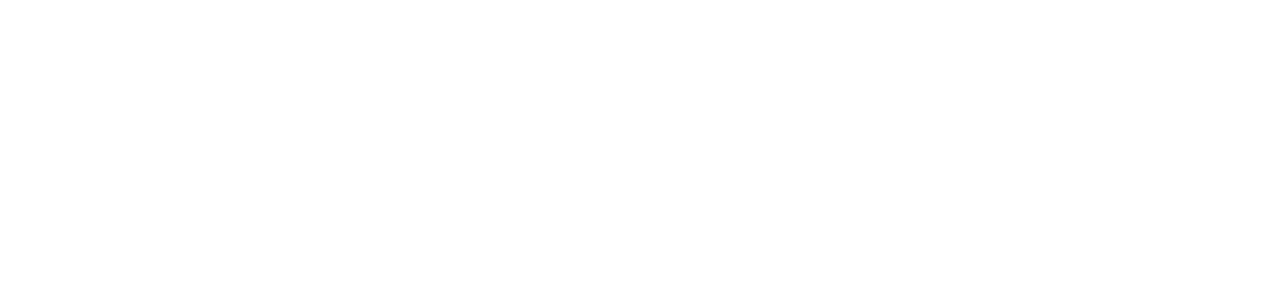
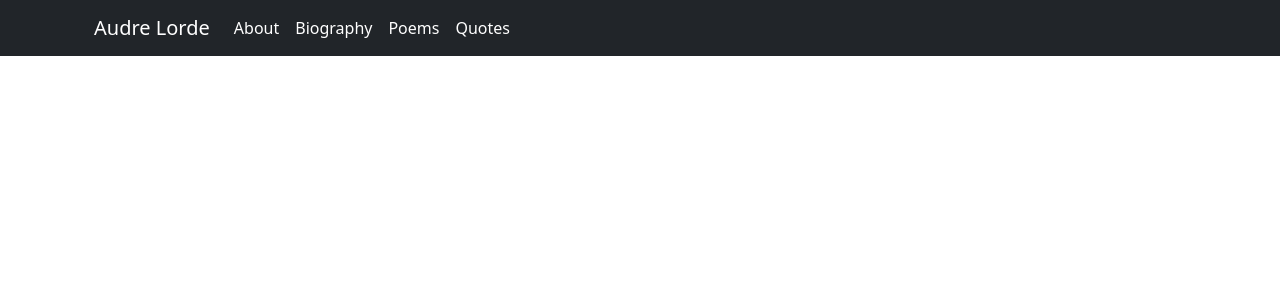
Before and after one commit to AndreasLc1103/DigitalHumanities101Final, a React (Create React App) app: page /quotes in a window 1280 px wide. Shown: the top 300 px of the page. Built offline with nearby package versions, Linux system fonts and the light colour scheme.

Commit message:
finalizedabout page and added buttons

```diff
--- a/src/Components/AudreNav.jsx
+++ b/src/Components/AudreNav.jsx
@@ -13,6 +13,14 @@ const AudreNav = () => {
             <NavLink active href="biography">Biography</NavLink>
           </NavItem>
           <NavItem>
+            <NavLink active href="poems">
+              Poems
+            </NavLink>
+          </NavItem>
+          <NavItem>
+            <NavLink active href="quotes">
+              Quotes
+            </NavLink>
           </NavItem>
         </Nav>
       </Navbar>
--- a/src/Components/PoemViewer/PoemCard.jsx
+++ b/src/Components/PoemViewer/PoemCard.jsx
@@ -1,4 +1,4 @@
-import { Card, CardTitle, CardSubtitle, CardBody, Button, Container, Row, Col } from "reactstrap";
+import { Card, CardTitle, Button, Container, Row, Col } from "reactstrap";
 /**
  * PoemCard is a display component used to display the basic information surrounding
  * a specific poem.
--- a/src/Components/PoemViewer/PoemPageView.jsx
+++ b/src/Components/PoemViewer/PoemPageView.jsx
@@ -15,6 +15,7 @@ import PoemCard from "./PoemCard";
 const PoemPageView = ({ PoemData }) => {
   return (
     <div>
+
       <Container fluid>
         <Col>
           <ListGroup>
--- a/src/Components/data/Poems.json
+++ b/src/Components/data/Poems.json
@@ -23,4 +23,8 @@
             "date": ""
         }
     ]
+
+    , "quotes" : [
+
+    ]
 }
--- a/src/Pages/BioPage/BioPage.jsx
+++ b/src/Pages/BioPage/BioPage.jsx
@@ -45,8 +45,7 @@ const BioPage = () => {
                         </p>
                     </Col>
                     <Col>
-                        <Card>
-                            <CardImg alt="A black and white photo of Audre Lorde" src={LordeBioPage}></CardImg></Card>
+                        <img src={LordeBioPage} style={{ width: "60%" }} alt="A black and white photo of Audre Lorde" />
 
                     </Col>
                 </Row>
--- a/src/Pages/SplashPage/SpashPage.jsx
+++ b/src/Pages/SplashPage/SpashPage.jsx
@@ -11,9 +11,10 @@ const SplashPage = () => {
               <CardTitle tag="h1" size="xl" >Audre Lord</CardTitle>
               <ButtonGroup size="xl">
                 <Button href="/">Home</Button>
+                <Button href="about">About</Button>
+                <Button href="biography">Biography</Button>
                 <Button href="poems">Poems</Button>
-                <Button href="about">About</Button>
-                <Button href="biography">Biograpy</Button>
+                <Button href="quotes">Quotes</Button>
               </ButtonGroup>
             </Card>
           </Col>
--- /dev/null
+++ b/src/Pages/quotesPage/QuotesPage.jsx
@@ -0,0 +1,20 @@
+import { Container, Row } from "reactstrap"
+import AudreNav from "../../Components/AudreNav"
+const QuotesPage = ({ Quotes }) => {
+
+    return (
+        <div>
+
+            <Container>
+                <Row>
+                    <AudreNav></AudreNav>
+                </Row>
+
+                <Row></Row>
+            </Container>
+
+        </div>
+    )
+
+}
+export default QuotesPage;
--- a/src/index.js
+++ b/src/index.js
@@ -6,6 +6,7 @@ import App from './App';
 import reportWebVitals from './reportWebVitals';
 import SplashPage from './Pages/SplashPage/SpashPage';
 import BioPage from './Pages/BioPage/BioPage';
+import QuotesPage from './Pages/quotesPage/QuotesPage'
 
 ReactDOM.render(
   <React.StrictMode>
@@ -13,9 +14,10 @@ ReactDOM.render(
       <Routes>
         <Route path="/" element={<SplashPage />} />
         <Route path="about"></Route>
-        <Route path="biography" element={<BioPage />}></Route>
+        <Route path="biography" element={<BioPage />} />
         <Route path="home"></Route>
-        <Route path="missionstatement"></Route>
+        <Route path="missionstatement" />
+        <Route path="quotes" element={<QuotesPage />}></Route>
         <Route path="*"></Route>
       </Routes>
     </BrowserRouter>
```
Also changed, not shown: src/Components/PoemViewer/PoemSelectorComponent.jsx (added), src/Components/data/Poems.txt, 1 other file (tests, documents, lock files or other folders).
